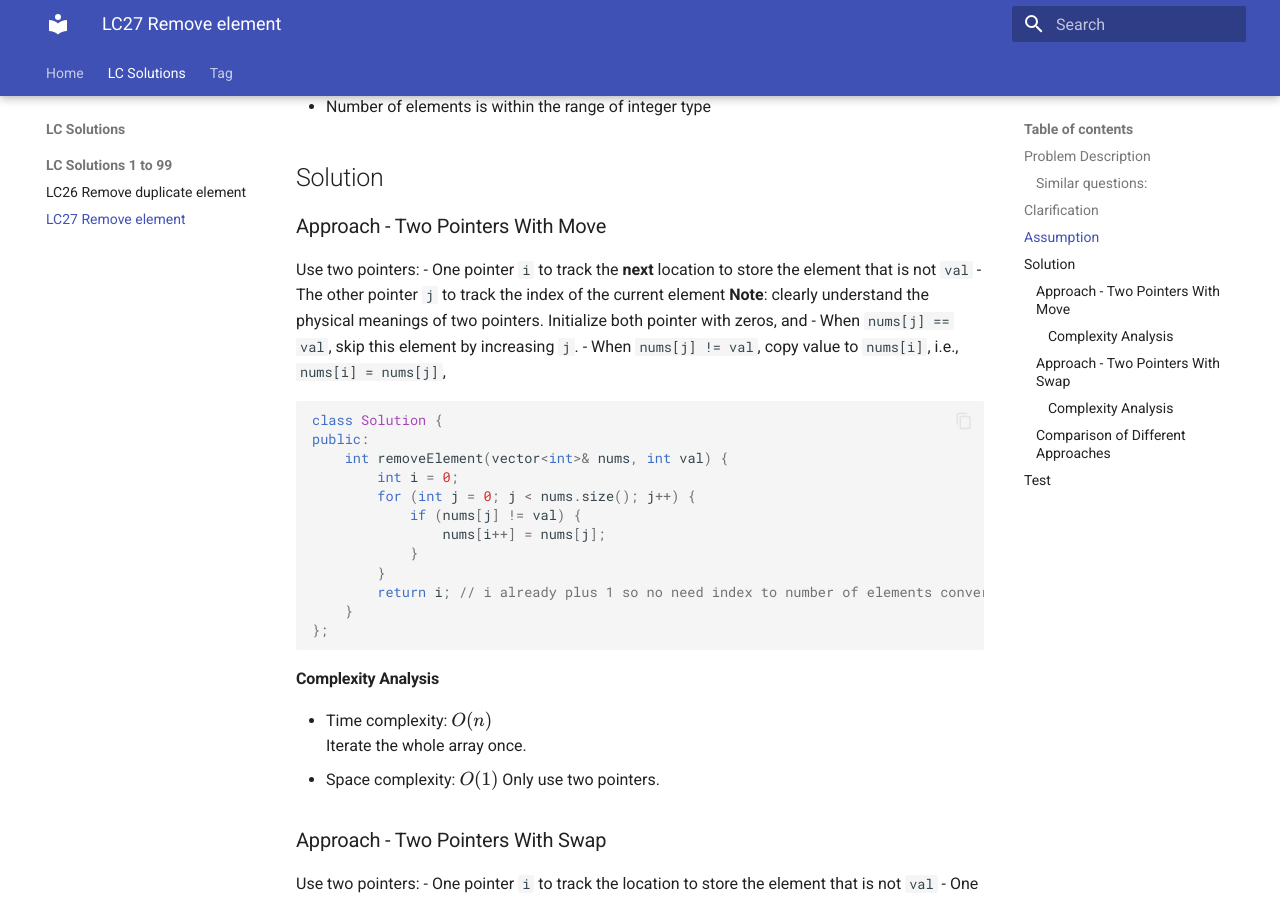
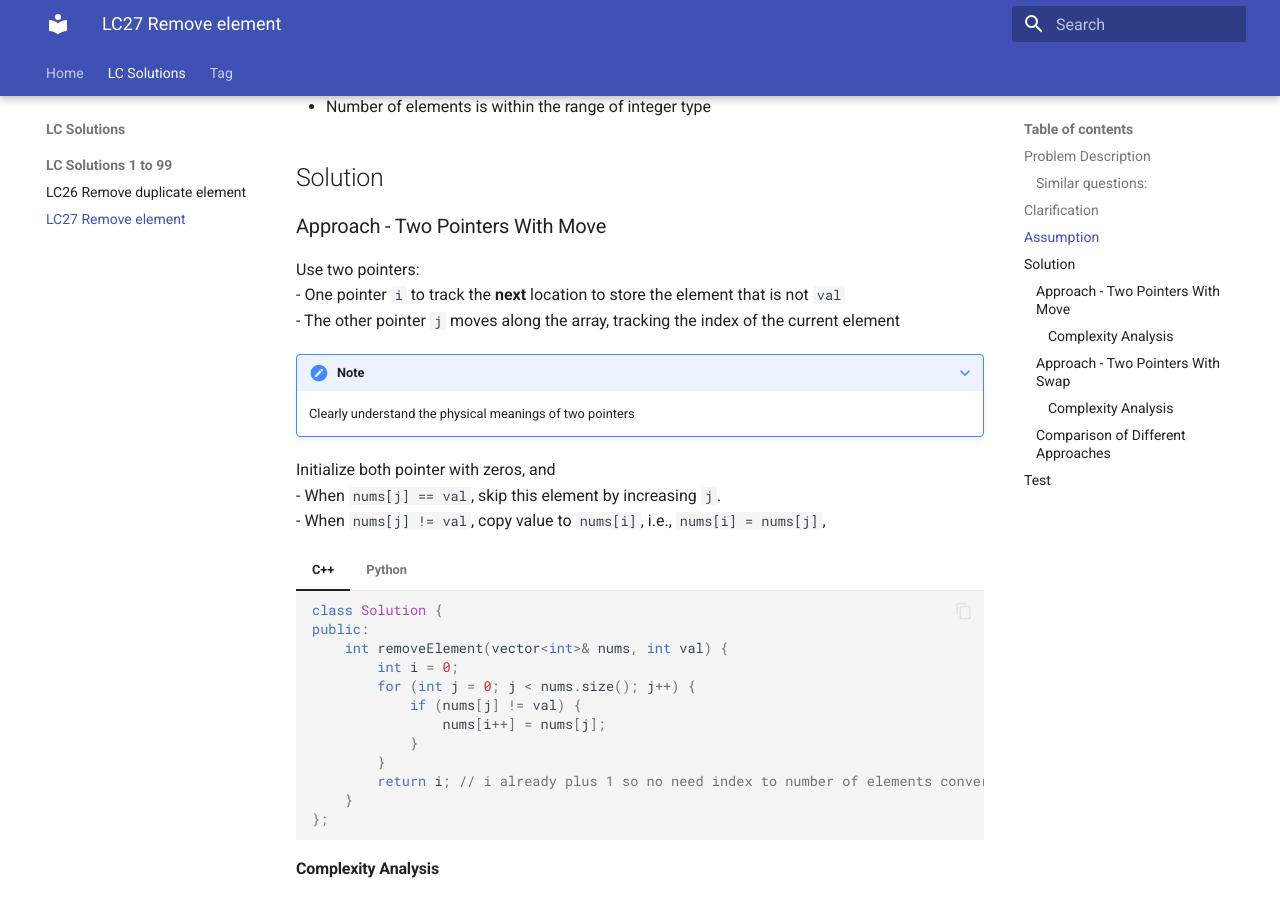
Before and after one commit to RogerLuo-Code/coding-practice, an MkDocs documentation site: the page built from docs/lc-solutions/lc0001-0099/lc0027-remove-element.md, in a window 1280 px wide and 900 px high, scrolled down 904 px. Built offline with MkDocs 1.6.1 and Material for MkDocs 9.7.7, drawn with Linux system fonts in a browser that asks for light colours.

Commit message:
Update LC27 solution

````diff
--- a/docs/lc-solutions/lc0001-0099/lc0027-remove-element.md
+++ b/docs/lc-solutions/lc0001-0099/lc0027-remove-element.md
@@ -30,26 +30,39 @@ Do **not** allocate extra space for another array. You must do this by **modifyi
 ### Approach - Two Pointers With Move
 Use two pointers:
 - One pointer `i` to track the **next** location to store the element that is not `val`
-- The other pointer `j` to track the index of the current element
-**Note**: clearly understand the physical meanings of two pointers.
+- The other pointer `j` moves along the array, tracking the index of the current element
+???+ note
+    Clearly understand the physical meanings of two pointers
 Initialize both pointer with zeros, and
 - When `nums[j] == val`, skip this element by increasing `j`.
 - When `nums[j] != val`, copy value to `nums[i]`, i.e., `nums[i] = nums[j]`,
 
-```cpp
-class Solution {
-public:
-    int removeElement(vector<int>& nums, int val) {
-        int i = 0;
-        for (int j = 0; j < nums.size(); j++) {
-            if (nums[j] != val) {
-                nums[i++] = nums[j];
+=== "C++"
+    ```cpp
+    class Solution {
+    public:
+        int removeElement(vector<int>& nums, int val) {
+            int i = 0;
+            for (int j = 0; j < nums.size(); j++) {
+                if (nums[j] != val) {
+                    nums[i++] = nums[j];
+                }
             }
+            return i; // i already plus 1 so no need index to number of elements conversion
         }
-        return i; // i already plus 1 so no need index to number of elements conversion
-    }
-};
-```
+    };
+    ```
+
+=== "Python"
+    ```python
+    def removeElement(self, nums: List[int], val: int) -> int:
+        j = 0
+        for i in range(len(nums)):
+            if nums[i] != val:
+                nums[j] = nums[i]
+                j += 1
+        return j
+    ```
 
 #### Complexity Analysis
 * Time complexity: $O(n)$
````
Also changed, not shown: docs/lc-solutions/lc0001-0099/lc0026-remove-duplicates-from-sorted-array.md (+1 -1 lines).
